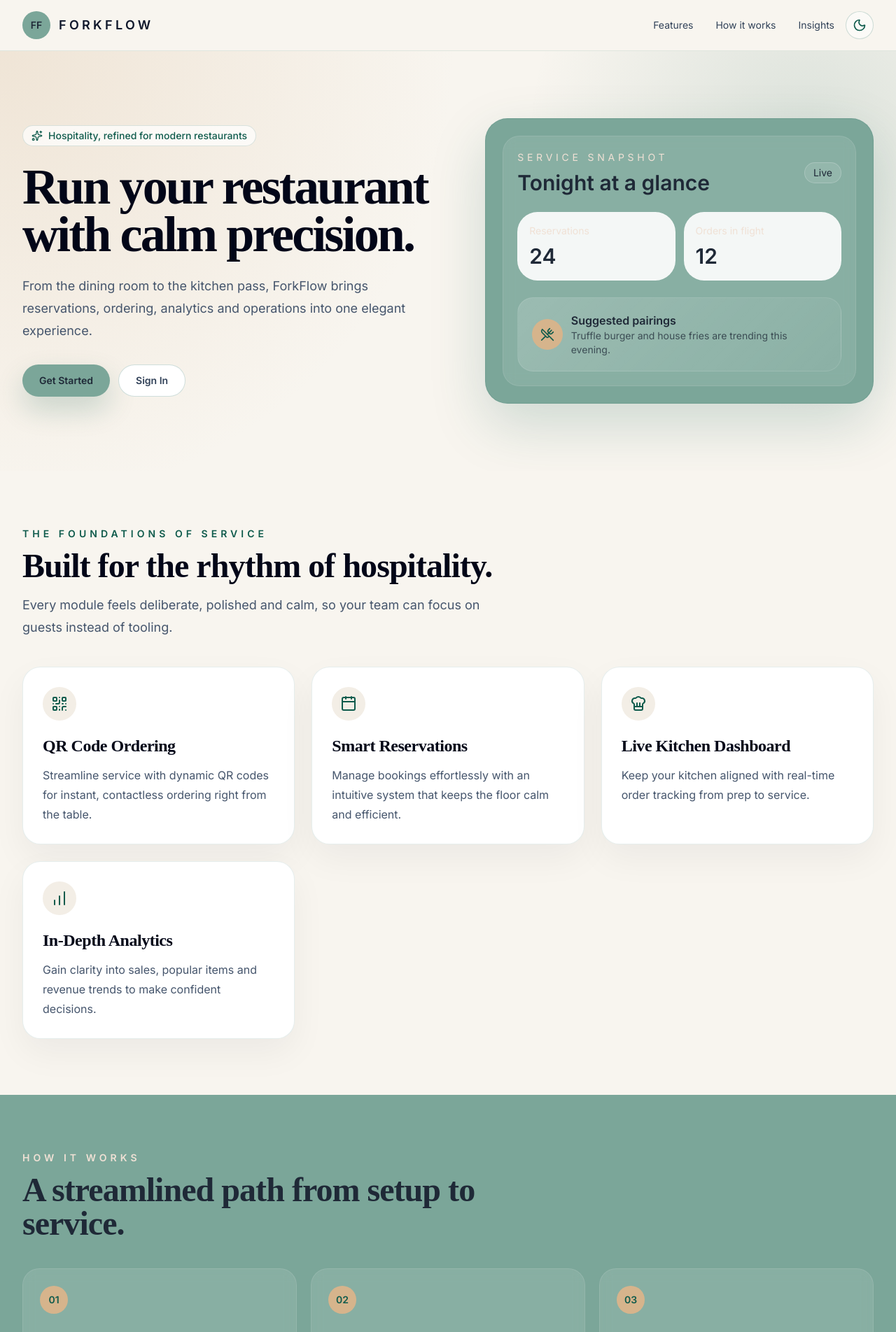
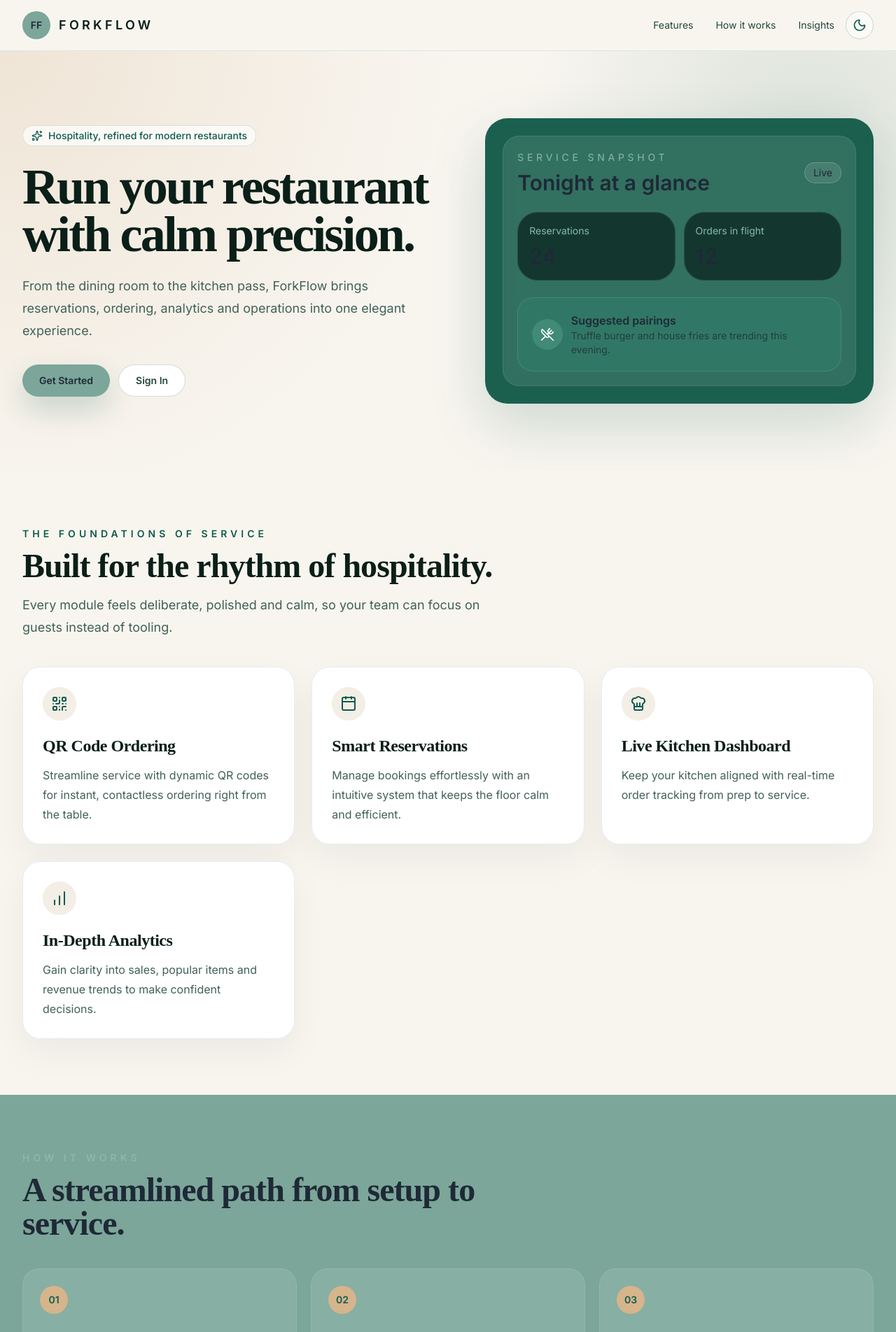
Before and after one commit to rathitanishka-tech/ForkFlow, a Next.js app: page / in a window 1280 px wide. Shown: the top 1904 px of the page at 70% size. Built offline with nearby package versions, Linux system fonts and the light colour scheme; no server answers.

Commit message:
style: apply refined warm green color palette across homepage

```diff
--- a/src/app/page.tsx
+++ b/src/app/page.tsx
@@ -98,19 +98,19 @@ export default function HomePage() {
   };
 
   return (
-    <div className="min-h-screen bg-[#f8f5ef] text-slate-900 dark:bg-slate-950 dark:text-slate-50 transition-colors duration-300">
-      <header className="sticky top-0 z-40 border-b border-[#0f5b4c]/10 bg-[#f8f5ef]/90 backdrop-blur-xl dark:bg-slate-950/90 dark:border-white/10 transition-colors duration-300">
+    <div className="min-h-screen bg-[#f8f5ef] text-[#0a1f18] dark:bg-[#0a1f18] dark:text-slate-50 transition-colors duration-300">
+      <header className="sticky top-0 z-40 border-b border-[#0f5b4c]/10 bg-[#f8f5ef]/90 backdrop-blur-xl dark:bg-[#0a1f18]/90 dark:border-white/10 transition-colors duration-300">
         <div className="mx-auto flex max-w-7xl items-center justify-between px-4 py-4 sm:px-6 lg:px-8">
           <Link href="/" className="flex items-center gap-3">
             <span className="flex h-10 w-10 items-center justify-center rounded-full bg-primary text-sm font-semibold text-foreground">
               FF
             </span>
-            <span className="text-lg font-semibold tracking-[0.24em] text-slate-900 uppercase">
+            <span className="text-lg font-semibold tracking-[0.24em] text-[#0a1f18] uppercase">
               ForkFlow
             </span>
           </Link>
           <div className="flex items-center gap-4">
-            <nav className="hidden items-center gap-8 text-sm text-slate-700 md:flex">
+            <nav className="hidden items-center gap-8 text-sm text-[#23453b] md:flex">
               <Link href="#features" className="transition hover:text-[#0f5b4c]">
                 Features
               </Link>
@@ -131,7 +131,7 @@ export default function HomePage() {
               <ThemeToggle className="flex sm:hidden border-[#0f5b4c]/20 bg-white/50 text-[#0f5b4c] hover:bg-white" />
               <button
                 onClick={() => setIsMobileMenuOpen(!isMobileMenuOpen)}
-                className="text-slate-700 hover:text-[#0f5b4c] focus:outline-none"
+                className="text-[#23453b] hover:text-[#0f5b4c] focus:outline-none"
                 aria-label="Toggle mobile menu"
               >
                 {isMobileMenuOpen ? (
@@ -147,7 +147,7 @@ export default function HomePage() {
         {/* Mobile menu dropdown */}
         {isMobileMenuOpen && (
           <div className="absolute left-0 top-full w-full border-b border-[#0f5b4c]/10 bg-[#f8f5ef] px-4 py-4 shadow-lg md:hidden">
-            <nav className="flex flex-col gap-4 text-sm font-medium text-slate-700">
+            <nav className="flex flex-col gap-4 text-sm font-medium text-[#23453b]">
               <Link
                 href="#features"
                 className="block py-2 transition hover:text-[#0f5b4c]"
@@ -174,7 +174,7 @@ export default function HomePage() {
                   <>
                     <Link
                       href="/sign-in"
-                      className="inline-flex w-full items-center justify-center rounded-full border border-[#0f5b4c]/20 bg-white px-6 py-3 text-sm font-semibold text-slate-700 transition hover:border-[#0f5b4c]/35 hover:text-[#0f5b4c]"
+                      className="inline-flex w-full items-center justify-center rounded-full border border-[#0f5b4c]/20 bg-white px-6 py-3 text-sm font-semibold text-[#23453b] transition hover:border-[#0f5b4c]/35 hover:text-[#0f5b4c]"
                     >
                       Sign In
                     </Link>
@@ -199,7 +199,7 @@ export default function HomePage() {
                         setIsMobileMenuOpen(false);
                         handleSignOut();
                       }}
-                      className="inline-flex w-full items-center justify-center rounded-full border border-[#0f5b4c]/20 bg-white px-6 py-3 text-sm font-semibold text-slate-700 transition hover:border-[#0f5b4c]/35 hover:text-[#0f5b4c]"
+                      className="inline-flex w-full items-center justify-center rounded-full border border-[#0f5b4c]/20 bg-white px-6 py-3 text-sm font-semibold text-[#23453b] transition hover:border-[#0f5b4c]/35 hover:text-[#0f5b4c]"
                     >
                       Sign Out
                     </button>
@@ -220,10 +220,10 @@ export default function HomePage() {
                 <Sparkles className="h-4 w-4" />
                 Hospitality, refined for modern restaurants
               </div>
-              <h1 className="mt-6 text-5xl font-semibold leading-[0.95] tracking-[-0.04em] text-slate-950 sm:text-6xl lg:text-7xl">
+              <h1 className="mt-6 text-5xl font-semibold leading-[0.95] tracking-[-0.04em] text-[#0a1f18] sm:text-6xl lg:text-7xl">
                 Run your restaurant with calm precision.
               </h1>
-              <p className="mt-6 max-w-xl text-lg leading-8 text-slate-600">
+              <p className="mt-6 max-w-xl text-lg leading-8 text-[#406157]">
                 From the dining room to the kitchen pass, ForkFlow brings
                 reservations, ordering, analytics and operations into one
                 elegant experience.
@@ -239,7 +239,7 @@ export default function HomePage() {
                     </Link>
                     <Link
                       href="/sign-in"
-                      className="inline-flex items-center justify-center rounded-full border border-[#0f5b4c]/20 bg-white px-6 py-3 text-sm font-semibold text-slate-700 transition hover:border-[#0f5b4c]/35 hover:text-[#0f5b4c]"
+                      className="inline-flex items-center justify-center rounded-full border border-[#0f5b4c]/20 bg-white px-6 py-3 text-sm font-semibold text-[#23453b] transition hover:border-[#0f5b4c]/35 hover:text-[#0f5b4c]"
                     >
                       Sign In
                     </Link>
@@ -255,7 +255,7 @@ export default function HomePage() {
                     <button
                       type="button"
                       onClick={handleSignOut}
-                      className="inline-flex items-center justify-center rounded-full border border-[#0f5b4c]/20 bg-white px-6 py-3 text-sm font-semibold text-slate-700 transition hover:border-[#0f5b4c]/35 hover:text-[#0f5b4c]"
+                      className="inline-flex items-center justify-center rounded-full border border-[#0f5b4c]/20 bg-white px-6 py-3 text-sm font-semibold text-[#23453b] transition hover:border-[#0f5b4c]/35 hover:text-[#0f5b4c]"
                     >
                       Sign Out
                     </button>
@@ -264,11 +264,11 @@ export default function HomePage() {
               </div>
             </div>
 
-            <div className="rounded-[2rem] border border-[#0f5b4c]/10 bg-primary p-6 text-foreground shadow-[0_30px_80px_rgba(15,91,76,0.18)]">
+            <div className="rounded-[2rem] border border-[#0f5b4c]/10 bg-[#1b604f] p-6 text-foreground shadow-[0_30px_80px_rgba(15,91,76,0.18)]">
               <div className="rounded-[1.5rem] border border-white/10 bg-white/10 p-5 backdrop-blur">
                 <div className="flex items-center justify-between">
                   <div>
-                    <p className="text-sm uppercase tracking-[0.34em] text-accent">
+                    <p className="text-sm uppercase tracking-[0.34em] text-[#89baa6]">
                       Service snapshot
                     </p>
                     <p className="mt-2 text-3xl font-semibold">
@@ -280,18 +280,18 @@ export default function HomePage() {
                   </div>
                 </div>
                 <div className="mt-6 grid gap-3 sm:grid-cols-2">
-                  <div className="rounded-2xl border border-white/10 bg-muted p-4">
-                    <p className="text-sm text-accent">Reservations</p>
+                  <div className="rounded-2xl border border-white/10 bg-[#13372f] p-4">
+                    <p className="text-sm text-[#89baa6]">Reservations</p>
                     <p className="mt-2 text-3xl font-semibold">24</p>
                   </div>
-                  <div className="rounded-2xl border border-white/10 bg-muted p-4">
-                    <p className="text-sm text-accent">Orders in flight</p>
+                  <div className="rounded-2xl border border-white/10 bg-[#13372f] p-4">
+                    <p className="text-sm text-[#89baa6]">Orders in flight</p>
                     <p className="mt-2 text-3xl font-semibold">12</p>
                   </div>
                 </div>
-                <div className="mt-6 rounded-[1.4rem] border border-white/10 bg-[linear-gradient(135deg,rgba(255,255,255,0.16),rgba(255,255,255,0.03))] p-5">
+                <div className="mt-6 rounded-[1.4rem] border border-white/10 bg-[#307865] p-5">
                   <div className="flex items-center gap-3">
-                    <div className="flex h-11 w-11 items-center justify-center rounded-full bg-[#d6b48c] text-[#0f5b4c]">
+                    <div className="flex h-11 w-11 items-center justify-center rounded-full bg-[#408a76] text-white">
                       <UtensilsCrossed className="h-5 w-5" />
                     </div>
                     <div>
@@ -314,10 +314,10 @@ export default function HomePage() {
               <p className="text-sm font-semibold uppercase tracking-[0.36em] text-[#0f5b4c]">
                 The foundations of service
               </p>
-              <h2 className="mt-3 text-4xl font-semibold text-slate-950 sm:text-5xl">
+              <h2 className="mt-3 text-4xl font-semibold text-[#0a1f18] sm:text-5xl">
                 Built for the rhythm of hospitality.
               </h2>
-              <p className="mt-4 text-lg leading-8 text-slate-600">
+              <p className="mt-4 text-lg leading-8 text-[#406157]">
                 Every module feels deliberate, polished and calm, so your team
                 can focus on guests instead of tooling.
               </p>
@@ -331,10 +331,10 @@ export default function HomePage() {
                   <div className="flex h-12 w-12 items-center justify-center rounded-2xl bg-[#f3eee6] text-[#0f5b4c]">
                     <feature.Icon className="h-6 w-6" />
                   </div>
-                  <h3 className="mt-5 text-2xl font-semibold text-slate-950">
+                  <h3 className="mt-5 text-2xl font-semibold text-[#0a1f18]">
                     {feature.title}
                   </h3>
-                  <p className="mt-3 text-base leading-7 text-slate-600">
+                  <p className="mt-3 text-base leading-7 text-[#406157]">
                     {feature.description}
                   </p>
                 </div>
@@ -349,7 +349,7 @@ export default function HomePage() {
         >
           <div className="mx-auto max-w-7xl">
             <div className="max-w-2xl">
-              <p className="text-sm font-semibold uppercase tracking-[0.36em] text-accent">
+              <p className="text-sm font-semibold uppercase tracking-[0.36em] text-[#89baa6]">
                 How it works
               </p>
               <h2 className="mt-3 text-4xl font-semibold sm:text-5xl">
@@ -381,10 +381,10 @@ export default function HomePage() {
               <p className="text-sm font-semibold uppercase tracking-[0.36em] text-[#0f5b4c]">
                 Restaurant management
               </p>
-              <h2 className="mt-3 text-4xl font-semibold text-slate-950">
+              <h2 className="mt-3 text-4xl font-semibold text-[#0a1f18]">
                 Elegant operations for every shift.
               </h2>
-              <p className="mt-4 text-lg leading-8 text-slate-600">
+              <p className="mt-4 text-lg leading-8 text-[#406157]">
                 The dashboard keeps your team aligned without feeling noisy,
                 while every action remains focused on service.
               </p>
@@ -397,7 +397,7 @@ export default function HomePage() {
             </div>
             <div className="grid gap-6 sm:grid-cols-2">
               <div className="rounded-[1.6rem] border border-[#0f5b4c]/10 bg-primary p-7 text-foreground shadow-[0_20px_50px_rgba(15,91,76,0.16)]">
-                <p className="text-sm uppercase tracking-[0.34em] text-accent">
+                <p className="text-sm uppercase tracking-[0.34em] text-[#89baa6]">
                   QR Ordering
                 </p>
                 <h3 className="mt-3 text-2xl font-semibold">
@@ -411,10 +411,10 @@ export default function HomePage() {
                 <p className="text-sm uppercase tracking-[0.34em] text-[#0f5b4c]">
                   Kitchen
                 </p>
-                <h3 className="mt-3 text-2xl font-semibold text-slate-950">
+                <h3 className="mt-3 text-2xl font-semibold text-[#0a1f18]">
                   Live status without clutter
                 </h3>
-                <p className="mt-3 text-base leading-7 text-slate-600">
+                <p className="mt-3 text-base leading-7 text-[#406157]">
                   A focused workflow keeps prep, timing and service feeling
                   effortless.
                 </p>
@@ -423,10 +423,10 @@ export default function HomePage() {
                 <p className="text-sm uppercase tracking-[0.34em] text-[#0f5b4c]">
                   Analytics
                 </p>
-                <h3 className="mt-3 text-2xl font-semibold text-slate-950">
+                <h3 className="mt-3 text-2xl font-semibold text-[#0a1f18]">
                   Beautiful KPIs that guide growth
                 </h3>
-                <p className="mt-3 text-base leading-7 text-slate-600">
+                <p className="mt-3 text-base leading-7 text-[#406157]">
                   From peak dinner windows to top-selling dishes, every insight
                   is presented clearly and elegantly.
                 </p>
@@ -442,10 +442,10 @@ export default function HomePage() {
                 <p className="text-sm font-semibold uppercase tracking-[0.36em] text-[#0f5b4c]">
                   AI features
                 </p>
-                <h2 className="mt-3 text-4xl font-semibold text-slate-950">
+                <h2 className="mt-3 text-4xl font-semibold text-[#0a1f18]">
                   A thoughtful layer of intelligence.
                 </h2>
-                <p className="mt-4 text-lg leading-8 text-slate-600">
+                <p className="mt-4 text-lg leading-8 text-[#406157]">
                   ForkFlow learns from patterns in your service and turns them
                   into practical recommendations that feel natural, not
                   intrusive.
@@ -457,10 +457,10 @@ export default function HomePage() {
                     <Lightbulb className="h-6 w-6" />
                   </div>
                   <div>
-                    <p className="text-lg font-semibold text-slate-950">
+                    <p className="text-lg font-semibold text-[#0a1f18]">
                       Best pairing right now
                     </p>
-                    <p className="text-sm text-slate-600">
+                    <p className="text-sm text-[#406157]">
                       High-volume dinner tables are trending toward premium
                       sides and dessert add-ons.
                     </p>
@@ -472,10 +472,10 @@ export default function HomePage() {
         </section>
 
         <section className="px-4 pb-20 sm:px-6 lg:px-8">
-          <div className="mx-auto max-w-7xl rounded-[2.2rem] border border-[#0f5b4c]/10 bg-primary p-8 text-foreground shadow-[0_20px_50px_rgba(15,91,76,0.16)] lg:p-12">
+          <div className="mx-auto max-w-7xl rounded-[2.2rem] border border-[#0f5b4c]/10 bg-[#1b604f] p-8 text-foreground shadow-[0_20px_50px_rgba(15,91,76,0.16)] lg:p-12">
             <div className="flex flex-col gap-6 lg:flex-row lg:items-end lg:justify-between">
               <div className="max-w-2xl">
-                <p className="text-sm font-semibold uppercase tracking-[0.36em] text-accent">
+                <p className="text-sm font-semibold uppercase tracking-[0.36em] text-[#89baa6]">
                   Testimonials
                 </p>
                 <h2 className="mt-3 text-4xl font-semibold sm:text-5xl">
@@ -492,7 +492,7 @@ export default function HomePage() {
       </main>
 
       <footer className="border-t border-[#0f5b4c]/10 bg-[#f8f5ef] px-4 py-8 sm:px-6 lg:px-8">
-        <div className="mx-auto flex max-w-7xl flex-col gap-4 text-sm text-slate-600 sm:flex-row sm:items-center sm:justify-between">
+        <div className="mx-auto flex max-w-7xl flex-col gap-4 text-sm text-[#406157] sm:flex-row sm:items-center sm:justify-between">
           <p>
             © {new Date().getFullYear()} ForkFlow. Crafted for modern
             hospitality.
@@ -501,7 +501,7 @@ export default function HomePage() {
             {techStack.map((tech) => (
               <span
                 key={tech.name}
-                className="rounded-full border border-[#0f5b4c]/10 bg-white px-3 py-1 text-slate-700"
+                className="rounded-full border border-[#0f5b4c]/10 bg-white px-3 py-1 text-[#23453b]"
               >
                 {tech.name}
               </span>
```
